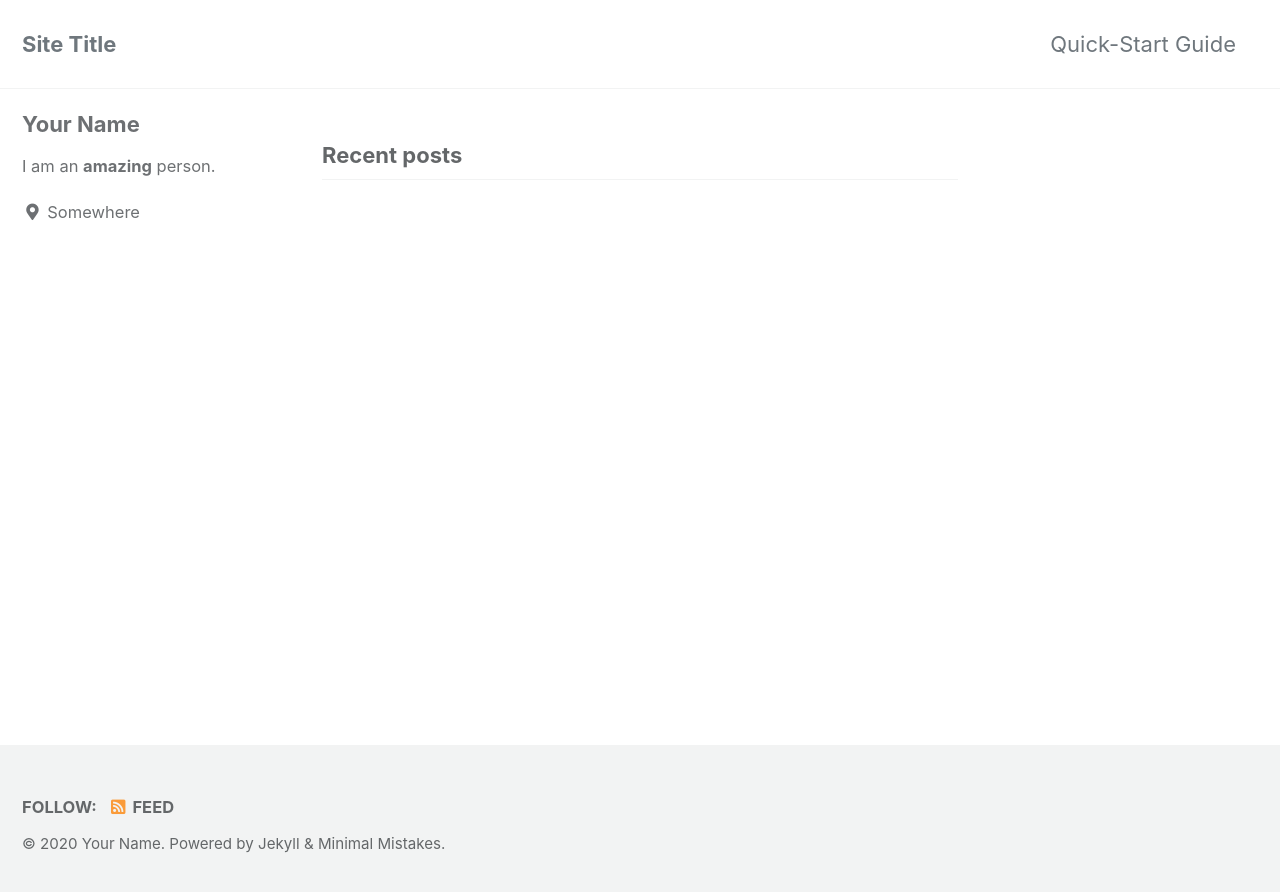
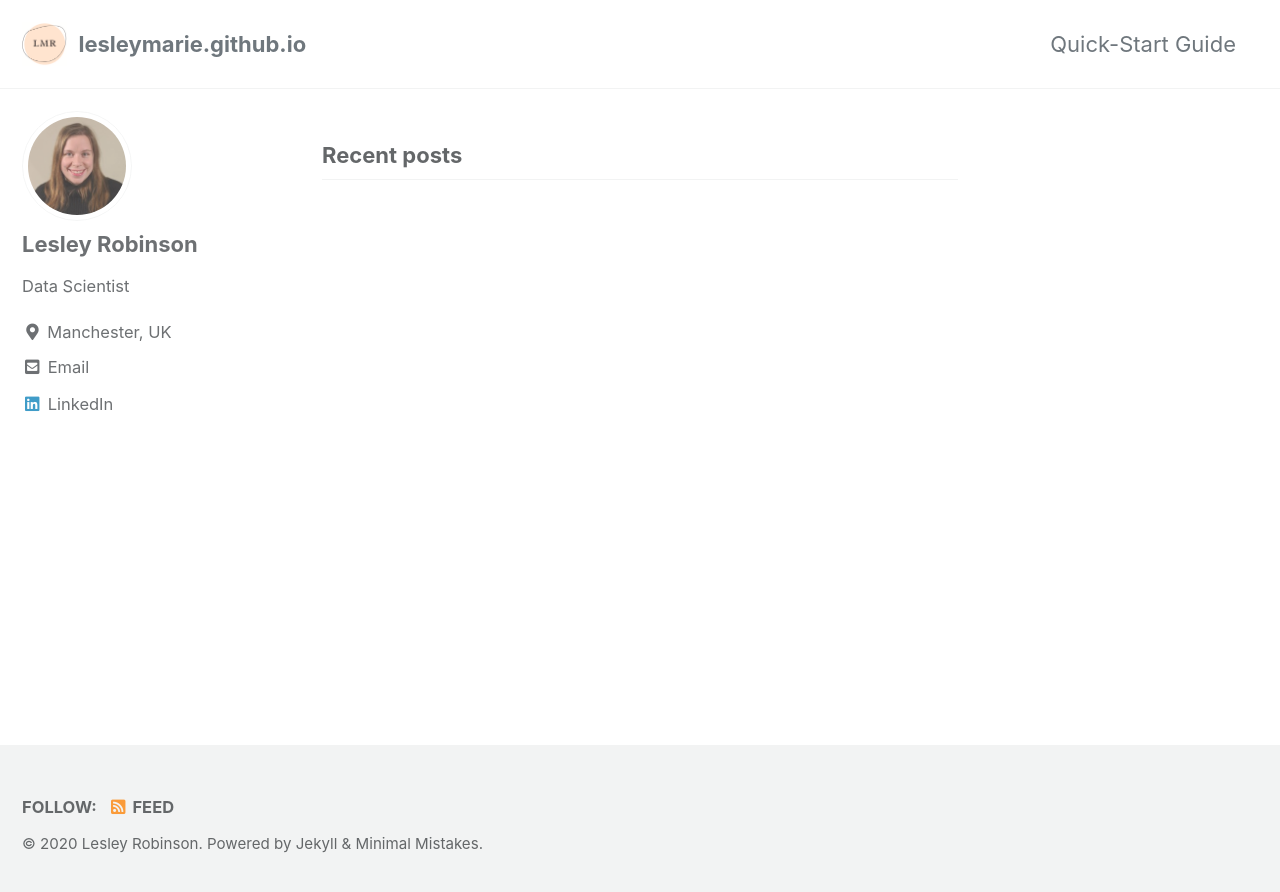
Before and after one commit to lesleymarie/lesleymarie.github.io, a Jekyll site: the page built from index.html, in a window 1280 px wide. Shown: the top 892 px of the page. Built offline with Jekyll 4.4.1, drawn with Linux system fonts in a browser that asks for light colours; cached includes are drawn as plain includes; the list of posts is cut into pages by our own code.

Commit message:
Update main page

```diff
--- a/_config.yml
+++ b/_config.yml
@@ -16,16 +16,16 @@ minimal_mistakes_skin    : "default" # "air", "aqua", "contrast", "dark", "dirt"
 
 # Site Settings
 locale                   : "en-US"
-title                    : "Site Title"
+title                    : # "Lesley Robinson"
 title_separator          : "-"
 subtitle                 : # site tagline that appears below site title in masthead
-name                     : "Your Name"
-description              : "An amazing website."
+name                     : "Lesley Robinson"
+description              : "Data Science Portfolio"
 url                      : # the base hostname & protocol for your site e.g. "https://mmistakes.github.io"
 baseurl                  : # the subpath of your site, e.g. "/blog"
 repository               : # GitHub username/repo-name e.g. "mmistakes/minimal-mistakes"
 teaser                   : # path of fallback teaser image, e.g. "/assets/images/500x300.png"
-logo                     : # path of logo image to display in the masthead, e.g. "/assets/images/88x88.png"
+logo                     : "/images/logo.png" # path of logo image to display in the masthead, e.g. "/assets/images/88x88.png"
 masthead_title           : # overrides the website title displayed in the masthead, use " " for no title
 # breadcrumbs            : false # true, false (default)
 words_per_minute         : 200
@@ -93,24 +93,24 @@ analytics:
 
 # Site Author
 author:
-  name             : "Your Name"
-  avatar           : # path of avatar image, e.g. "/assets/images/bio-photo.jpg"
-  bio              : "I am an **amazing** person."
-  location         : "Somewhere"
+  name             : "Lesley Robinson"
+  avatar           : "/images/lesley.jpg" # path of avatar image, e.g. "/assets/images/bio-photo.jpg"
+  bio              : "Data Scientist"
+  location         : "Manchester, UK"
   email            :
   links:
     - label: "Email"
       icon: "fas fa-fw fa-envelope-square"
-      # url: "mailto:your.name@email.com"
+      url: "mailto:lesleyrobn@gmail.com"
     - label: "Website"
       icon: "fas fa-fw fa-link"
       # url: "https://your-website.com"
     - label: "Twitter"
       icon: "fab fa-fw fa-twitter-square"
       # url: "https://twitter.com/"
-    - label: "Facebook"
-      icon: "fab fa-fw fa-facebook-square"
-      # url: "https://facebook.com/"
+    - label: "LinkedIn"
+      icon: "fab fa-fw fa-linkedin"
+      url: "https://www.linkedin.com/in/lesleyrobn/"
     - label: "GitHub"
       icon: "fab fa-fw fa-github"
       # url: "https://github.com/"
```
Also changed, not shown: images/lesley.jpg (added), images/logo.png (added), images/workspace.jpg (added).
